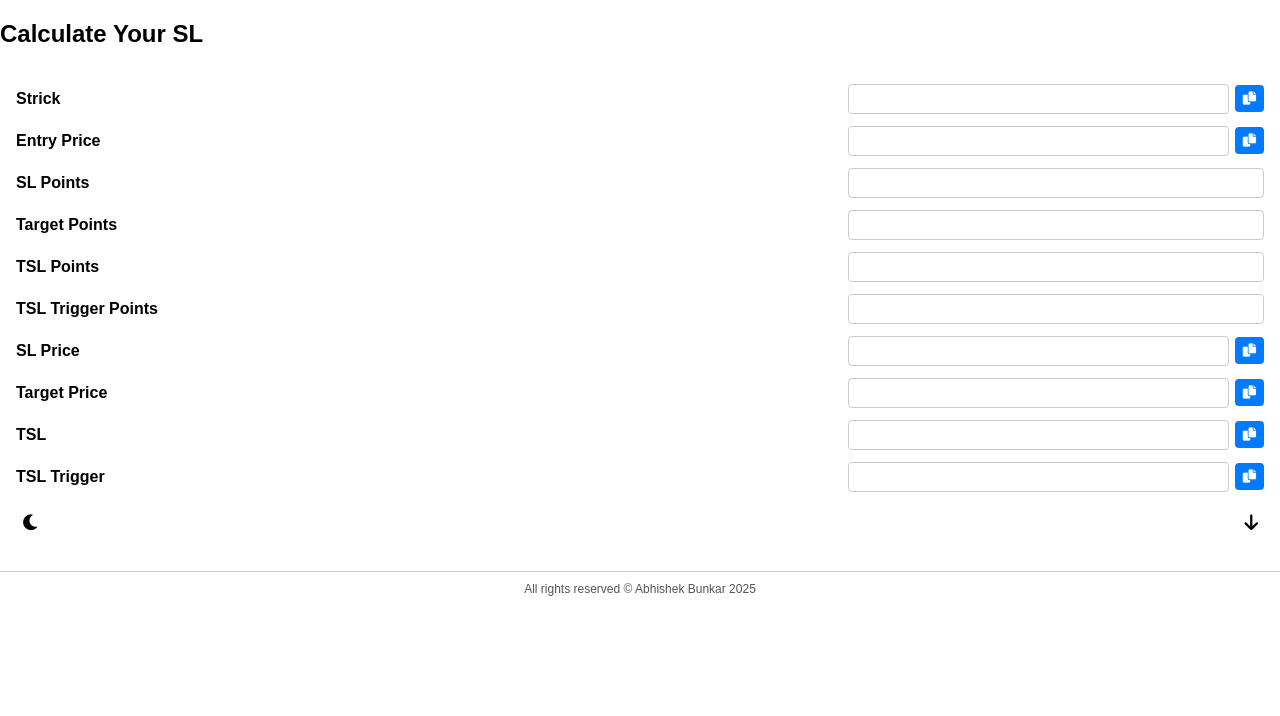
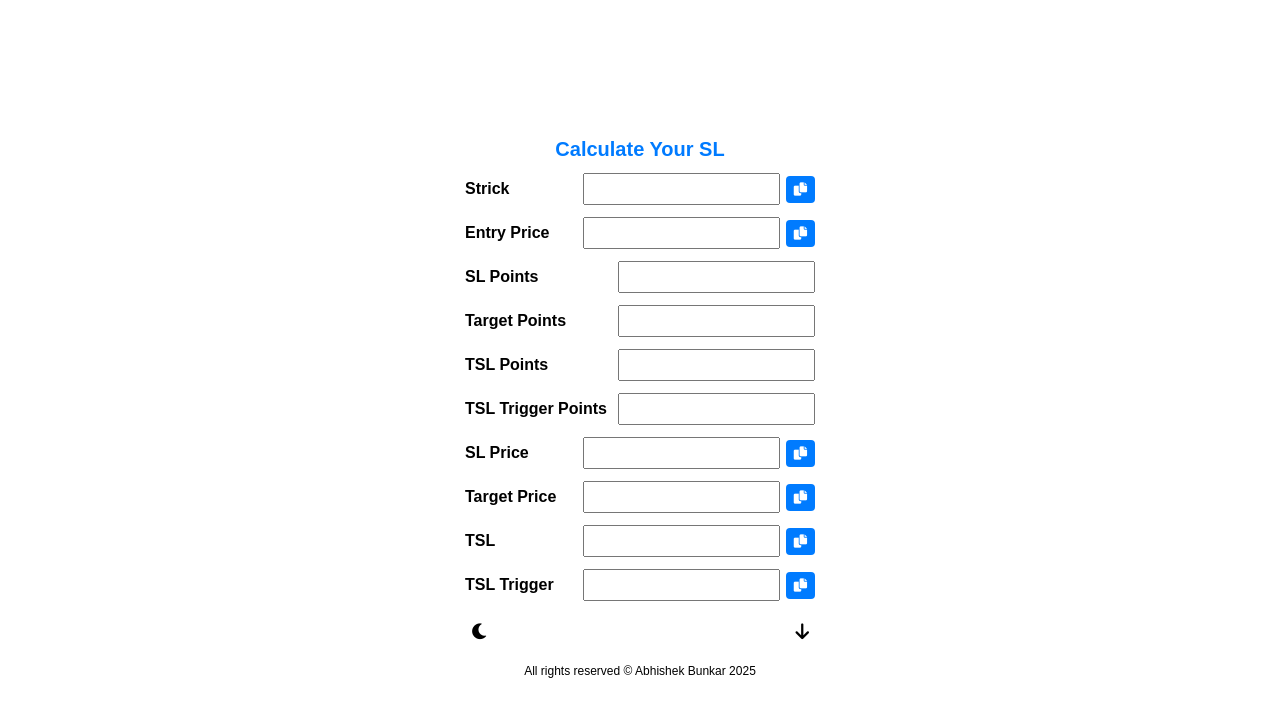
Before and after one commit to AKBUNKAR/tradingcalculator, a browser extension: page index.html in a window 1280 px wide. Drawn offline with Linux system fonts and the light colour scheme.

Commit message:
Update popup.css

```diff
--- a/popup.css
+++ b/popup.css
@@ -1,10 +1,13 @@
-html, body {
+body {
+  font-family: Arial, sans-serif;
   margin: 0;
   padding: 0;
-  height: 100%;
-  font-family: Arial, sans-serif;
-  background-color: #ffffff;
+  background-color: #fff;
   color: #000;
+  height: 100vh;
+  display: flex;
+  align-items: center;
+  justify-content: center;
 }
 
 .dark-mode {
@@ -12,26 +15,25 @@ html, body {
   color: #f1f1f1;
 }
 
-.main-wrapper {
+.wrapper {
   display: flex;
   flex-direction: column;
-  min-height: 100vh;
-  justify-content: space-between;
+  align-items: center;
+  padding: 16px;
+  width: 100%;
+}
+
+.title {
+  font-size: 20px;
+  font-weight: bold;
+  color: #007bff;
+  text-align: center;
+  margin-bottom: 12px;
 }
 
 .container {
-  padding: 16px;
-}
-
-.heading {
-  text-align: center;
-  color: #007bff;
-  margin-bottom: 20px;
-  font-size: 20px;
-}
-
-.dark-mode .heading {
-  color: #66b2ff;
+  max-width: 350px;
+  width: 100%;
 }
 
 .row {
@@ -56,16 +58,6 @@ html, body {
   flex: 1;
   padding: 6px;
   font-size: 14px;
-  border: 1px solid #ccc;
-  border-radius: 4px;
-  background-color: #fff;
-  color: #000;
-}
-
-.dark-mode input {
-  background-color: #2a2a2a;
-  color: #fff;
-  border: 1px solid #555;
 }
 
 .copy-btn {
@@ -105,16 +97,26 @@ html, body {
   display: none;
 }
 
-.footer {
-  text-align: center;
-  padding: 10px 0;
-  font-size: 12px;
-  color: #555;
-  border-top: 1px solid #ccc;
-  margin-top: 20px;
+/* Dark mode adjustments */
+.dark-mode input {
+  background-color: #2c2c2c;
+  color: #ffffff;
+  border: 1px solid #555;
 }
 
-.dark-mode .footer {
-  color: #aaa;
-  border-color: #444;
+.dark-mode .copy-btn {
+  background-color: #444;
+  color: #fff;
 }
+
+.dark-mode .copy-btn:hover {
+  background-color: #666;
+}
+
+/* Footer */
+.footer {
+  margin-top: 20px;
+  font-size: 12px;
+  color: inherit;
+  text-align: center;
+}
```
